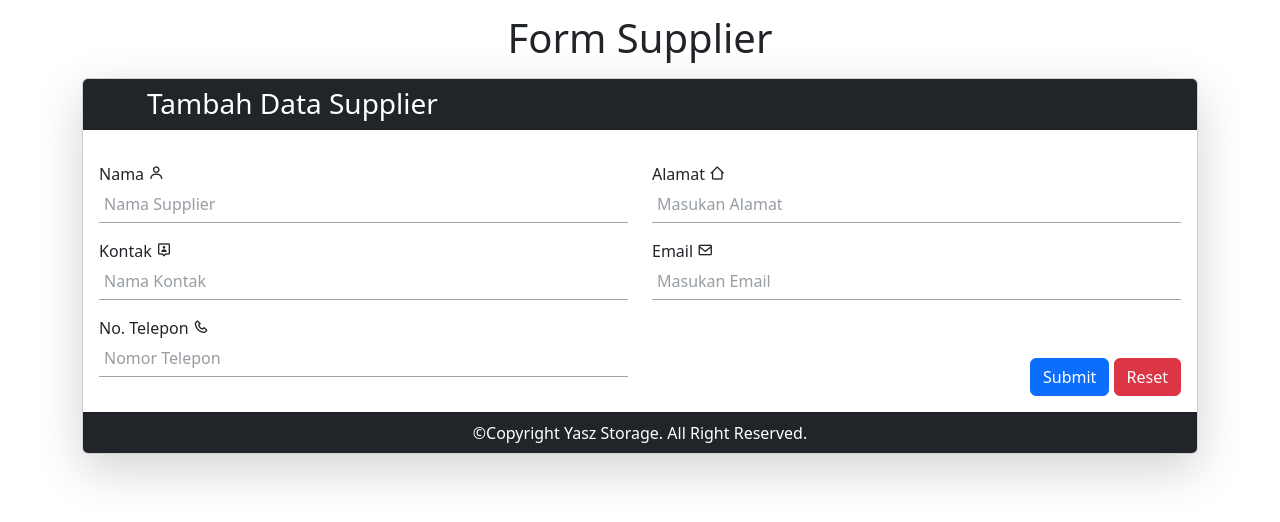
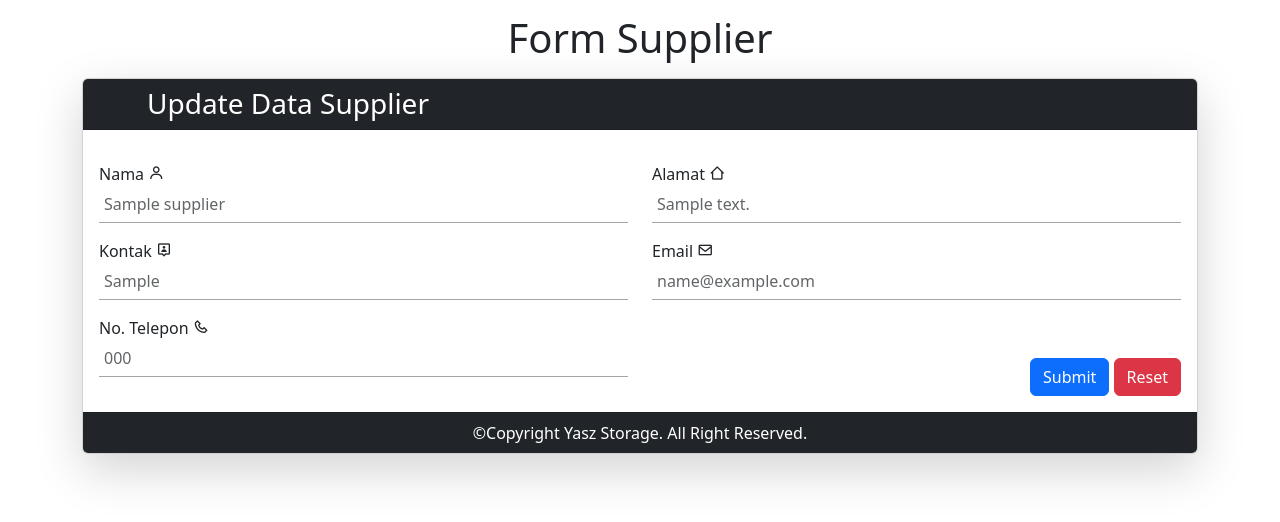
Before and after one commit to iyasz/pwpb_crud, a PHP site: page /edit/edit_supp.php?id=1 in a window 1280 px wide. Shown: the part 64-586 px from the top of the page. Run offline with PHP 8.4, Linux system fonts and the light colour scheme; tables that the repository leaves empty or names only in its code hold one stand-in row (values such as "Sample post").

Commit message:
menambah edit

```diff
--- a/edit/edit_supp.php
+++ b/edit/edit_supp.php
@@ -1,3 +1,30 @@
+<?php
+
+include "../koneksi.php";
+
+$id = $_GET['id'];
+
+$data = $conn->query("SELECT * FROM supplier WHERE id = '$id'");
+
+$datas = mysqli_fetch_assoc($data);
+
+if (isset($_POST['submit'])) {
+    $nama = htmlspecialchars($_POST['nama']);
+    $kontak = htmlspecialchars($_POST['kontak']);
+    $telp = htmlspecialchars($_POST['telp']);
+    $alamat = htmlspecialchars($_POST['alamat']);
+    $email = htmlspecialchars($_POST['email']);
+
+    $update = $conn->query("UPDATE supplier SET nama = '$nama', kontak = '$kontak', telp = '$telp', alamat = '$alamat', email = '$email'");
+    if ($update == TRUE) {
+        echo '<script>alert("Data Berhasil Di Ubah");
+        location.replace("../supplier/index.php"); </script>';
+    }
+}
+
+
+?>
+
 <!DOCTYPE html>
 <html lang="en">
 
@@ -62,8 +89,6 @@
         </div>
     </div>
 
-    <div class="position-fixed top-50 start-50"></div>
-
     <div class="mt-5">
         <h1 class=" text-center mt-5 supp">Form Supplier</h1>
     </div>
@@ -72,7 +97,7 @@
             <div class="col-md-12">
                 <div class="card shadow-lg mb-3">
                     <div class="card-header bg-dark mb-3">
-                        <h3 class="mb-0 text-white ps-5">Tambah Data Supplier</h3>
+                        <h3 class="mb-0 text-white ps-5">Update Data Supplier</h3>
                     </div>
                     <div class="card-body">
                         <form action="" method="post">
@@ -80,25 +105,25 @@
                                 <div class="col-md-6">
                                     <div class="form-group">
                                         <label for="">Nama <i class='bx bx-user'></i></label>
-                                        <input autocomplete="off" type="text" name="nama" placeholder="Nama Supplier" class="form-control mb-3 aa" required>
+                                        <input autocomplete="off" type="text" name="nama" placeholder="Nama Supplier" class="form-control mb-3 aa" value="<?= $datas['nama'] ?>" required>
                                     </div>
                                     <div class="form-group mt-3">
                                         <label for="">Kontak <i class='bx bx-user-pin'></i></label>
-                                        <input type="text" autocomplete="off" name="kontak" id="kontak" placeholder="Nama Kontak" required class="form-control mb-3 aa">
+                                        <input type="text" value="<?= $datas['kontak'] ?>" autocomplete=" off" name="kontak" id="kontak" placeholder="Nama Kontak" required class="form-control mb-3 aa">
                                     </div>
                                     <div class="form-group mt-3">
                                         <label for="">No. Telepon <i class='bx bx-phone'></i></label>
-                                        <input type="number" name="telp" required autocomplete="off" id="kontak" placeholder="Nomor Telepon" class="form-control mb-3 aa">
+                                        <input type="number" value="<?= $datas['telp'] ?>" name=" telp" required autocomplete="off" id="kontak" placeholder="Nomor Telepon" class="form-control mb-3 aa">
                                     </div>
                                 </div>
                                 <div class="col-md-6">
                                     <div class="form-group ">
                                         <label for="">Alamat <i class='bx bx-home-alt-2'></i></label>
-                                        <input type="text" required name="alamat" id="kontak" placeholder="Masukan Alamat" autocomplete="off" class="form-control mb-3 aa">
+                                        <input type="text" required name="alamat" id="kontak" placeholder="Masukan Alamat" autocomplete="off" value="<?= $datas['alamat'] ?>" class=" form-control mb-3 aa">
                                     </div>
                                     <div class="form-group mt-3">
                                         <label for="">Email <i class='bx bx-envelope'></i></label>
-                                        <input type="text" required name="email" id="kontak" placeholder="Masukan Email" autocomplete="off" class="form-control aa">
+                                        <input type="text" required name="email" id="kontak" placeholder="Masukan Email" autocomplete="off" value="<?= $datas['email'] ?>" class=" form-control aa">
                                     </div>
                                     <p class="text-primary pp"><?php if (isset($alert)) {
                                                                     echo $alert;
@@ -118,3 +143,10 @@
                 </div>
             </div>
         </div>
+    </div>
+    <script src="../assets/js/bootstrap.bundle.min.js"></script>
+</body>
+
+</html>
+
+<!-- phpbackgroud -->
--- a/supplier/index.php
+++ b/supplier/index.php
@@ -185,7 +185,7 @@ if (isset($_POST['delete'])) {
                                         <td><?= $supplier['alamat'] ?></td>
                                         <td><?= $supplier['email'] ?></td>
                                         <td class="justify-content-center d-flex gap-1">
-                                            <a href="../edit/edit.php?id=<?= $supplier['id'] ?> " class="btn btn-primary btn-sm">Edit</a>
+                                            <a href="../edit/edit_supp.php?id=<?= $supplier['id'] ?> " class="btn btn-primary btn-sm">Edit</a>
                                             <form action="" method="post">
                                                 <input type="hidden" name="id" value="<?= $supplier['id'] ?>">
                                                 <button type="submit" name="delete" class="btn btn-danger btn-sm">Delete</button>
```
